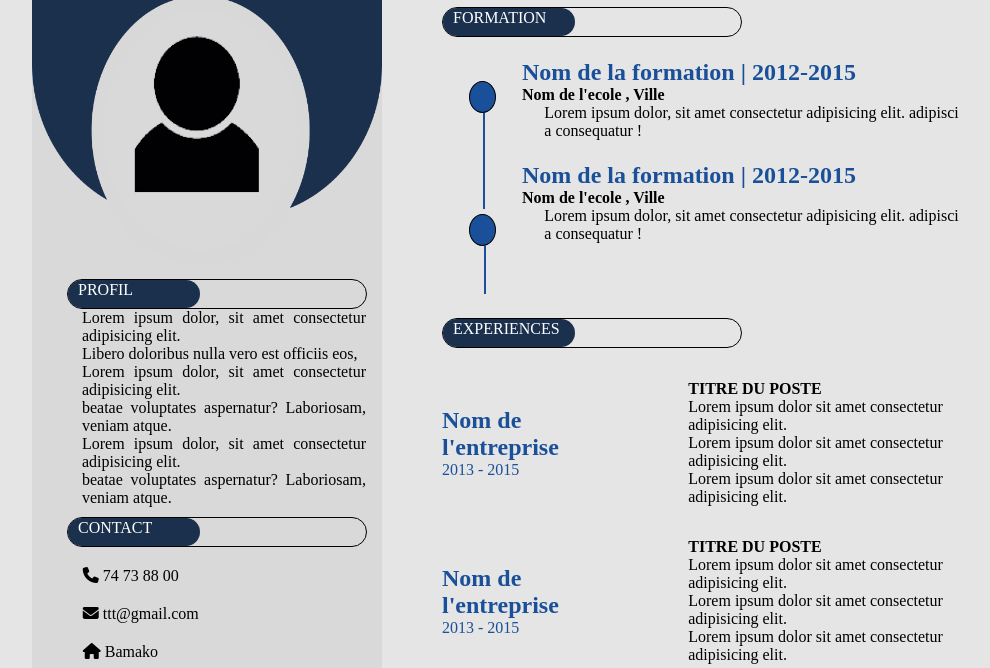
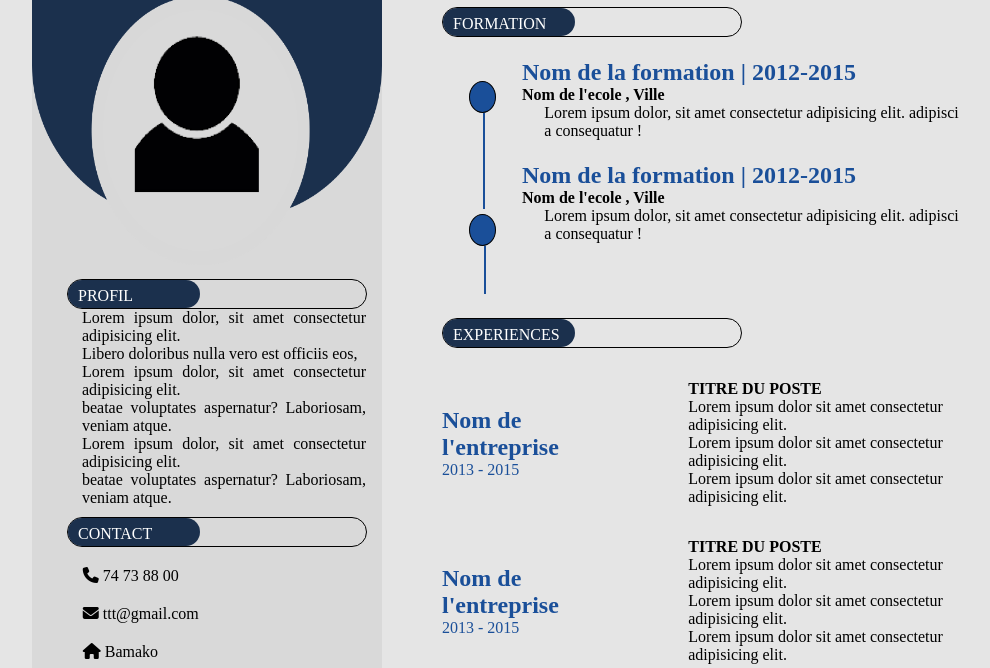
Before and after one commit to ayaya6436/portfoliooooo, a plain HTML site: page index.html in a window 1280 px wide. Shown: the part 98-766 px from the top of the page, without its empty margins (133-1123 px from the left). Drawn offline with Linux system fonts and the light colour scheme.

Commit message:
second commit

```diff
--- a/style.css
+++ b/style.css
@@ -91,7 +91,7 @@ progress,
 
 span {
     margin: 10px;
-    line-height: 1.3rem;
+    line-height: 2rem;
 
 }
 
```
